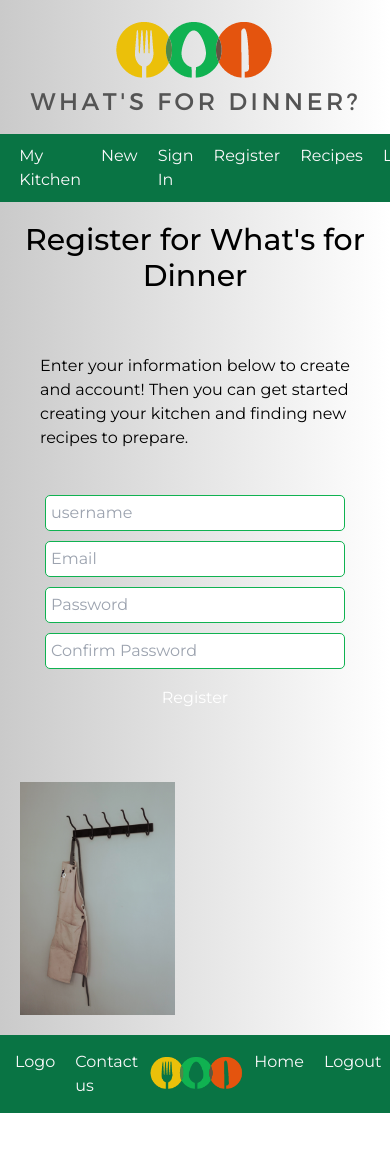
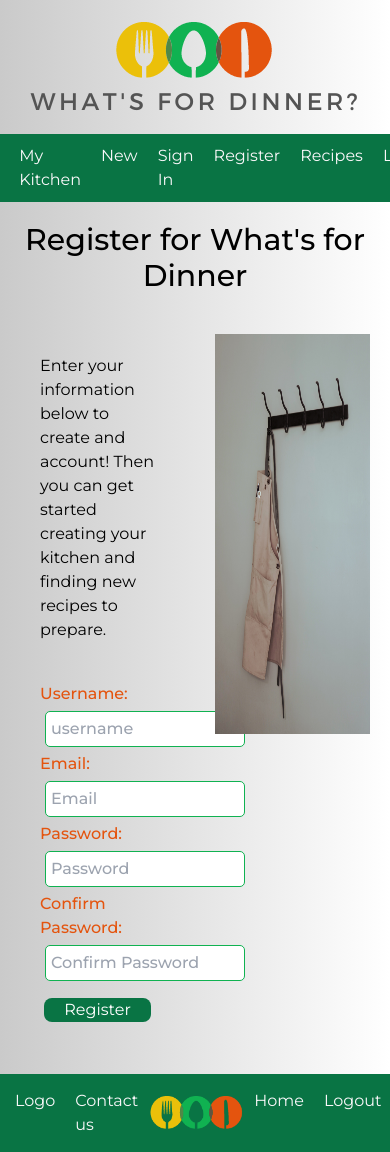
Before and after one commit to marotella/whats-for-dinner-frontend, a React (Create React App) app: page /user/register in a window 390 px wide. Shown: the top 1152 px of the page. Before the commit the page ends 1113 px from the top, so only its background shows below. Built offline with nearby package versions, Linux system fonts and the light colour scheme; no server answers.

Commit message:
Registration formatting

```diff
--- a/src/App.css
+++ b/src/App.css
@@ -84,10 +84,10 @@ input {
   border-radius: 5px;
 }
 
-label {
+/* label {
   font-weight: 600;
   color: #E4540E;
-}
+} */
 
 .title {
   display: flex;
@@ -214,7 +214,7 @@ form {
 }
 
 input {
-  max-width: 300px;
+  max-width: 200px;
 }
 
 .loginImage {
@@ -228,3 +228,10 @@ input {
   max-height: 400px;
   align-items: center;
 }
+
+
+.newImage {
+  display: flex;
+  max-height: 400px;
+  align-items: center;
+}
--- a/src/pages/Login.js
+++ b/src/pages/Login.js
@@ -20,24 +20,33 @@ const LoginForm = ({ loginUser }) => {
           <p class="p-5">Enter your email and password below to login into your account.</p>
 
           <form class="p-5" onSubmit={handleSubmit}>
+            <label>
+              <p class="text-orange font-medium">Username: </p>
               <input
                 type="text"
                 placeholder="username"
                 value={username}
                 onChange={(e) => setUsername(e.target.value)}
               />
+            </label>
+            <label>
+              <p class="text-orange font-medium">Email: </p>
               <input
                 type="email"
                 placeholder="Email"
                 value={email}
                 onChange={(e) => setEmail(e.target.value)}
               />
+            </label>
+            <label>
+              <p class="text-orange font-medium">Password: </p>
               <input
                 type="password"
                 placeholder="Password"
                 value={password}
                 onChange={(e) => setPassword(e.target.value)}
               />
+            </label>
             <div>
               <button class="bg-green hover:bg-white border-lightGreen rounded-lg px-5 m-3 text-white hover:text-green focus:bg-orange focus:text-white" type="submit">Log In</button>
             </div>
--- a/src/pages/New.js
+++ b/src/pages/New.js
@@ -37,10 +37,14 @@ function NewIngredientForm({ createIngredient }) {
 
   return (
     <div>
-      <h3>Add a New Ingredient to your kitchen!</h3>
-      <form onSubmit={handleSubmit} className="newIngredientForm">
-        <label>
-          Ingredient:
+      <h3 class="p-5 font-medium fontsize text-2xl text-center">Add a new ingredient to your kitchen!</h3>
+      <div class="flex flex-row">
+
+        <div class= "flex flex-col p-5 w-1/2">
+          <p>Enter the name and quantity of the new ingredient below.</p>
+          <form class="p-5" onSubmit={handleSubmit} className="newIngredientForm">
+            <label class="text-orange font-medium">
+              Name:
               <input
                 type="text"
                 name="ingredient"
@@ -48,7 +52,7 @@ function NewIngredientForm({ createIngredient }) {
                 onChange={handleInputChange}
               />
             </label>
-        <label>
+            <label class="text-orange font-medium">
               Quantity:
               <input
                 type="integer"
@@ -57,8 +61,13 @@ function NewIngredientForm({ createIngredient }) {
                 onChange={handleInputChange}
               />
             </label>
-        <button type="submit">Submit</button>
+            <button class="bg-green hover:bg-white border-lightGreen rounded-lg px-5 m-3 text-white hover:text-green focus:bg-orange focus:text-white" type="submit">Submit</button>
           </form>
+        </div>
+        <div class="w-1/2 max-h-200 p-5 flex justify-content">
+          <img class="max-h-100 object-contain" src={process.env.PUBLIC_URL + '/Refrigerator.jpg'} alt="fridge" className="newImage" />
+        </div>
+      </div>
     </div>
   );
 }
--- a/src/pages/Register.js
+++ b/src/pages/Register.js
@@ -36,47 +36,57 @@ const RegisterForm = ({ registerUser }) => {
   return (
     <div>
       <h1 class="p-5 font-medium fontsize text-3xl text-center">Register for What's for Dinner</h1>
-      <div class="flex flex-col md:flex-row">
-        <div class="w-full md:w-1/2 p-5 flex flex-col">
+      <div class="flex flex-row">
+        <div class="w-1/2 md:w-1/2 p-5">
           <p class="p-5">Enter your information below to create and account! Then you can get started creating your kitchen and finding new recipes to prepare.</p>
-          {errorMessage && <p class="text-orange-medium p-5">{errorMessage}</p>}
-          <div>
-            <form  class= "p-5" onSubmit={handleSubmit}>
+          {errorMessage && <p class="text-orange p-5">{errorMessage}</p>}
+          <form class="p-5" onSubmit={handleSubmit}>
+            <label class="text-orange font-medium">
+              Username:
               <input
                 type="text"
                 placeholder="username"
                 value={username}
                 onChange={(e) => setUsername(e.target.value)}
               />
+            </label>
+            <label class="text-orange font-medium">
+              Email:
               <input
                 type="email"
                 placeholder="Email"
                 value={email}
                 onChange={(e) => setEmail(e.target.value)}
               />
+            </label>
+            <label class="text-orange font-medium">
+              Password:
               <input
                 type="password"
                 placeholder="Password"
                 value={password}
                 onChange={(e) => setPassword(e.target.value)}
               />
+            </label>
+            <label class="text-orange font-medium">
+              Confirm Password:
               <input
                 type="password"
                 placeholder="Confirm Password"
                 value={confirmPassword}
                 onChange={(e) => setConfirmPassword(e.target.value)}
               />
-              <div class="flex justify-center">
-                <button class="bg-green-700 hover:bg-white border-green-500 rounded-lg px-5 m-3 text-white hover:text-green-700 focus:bg-orange-500 focus:text-white" type="submit">Register</button>
-              </div>
-            </form>
-          </div>
-          </div>
-          <div class="w-1/2 p-5">
-            <img src={process.env.PUBLIC_URL + '/Apron.jpg'} alt="apron" className="registerImage" />
+            </label>
+            <div className="flex justify-center">
+              <button class="bg-green hover:bg-white border-green rounded-lg px-5 m-3 text-white hover:text-green focus:bg-orange focus:text-white" type="submit">Register</button>
+            </div>
+          </form>
         </div>
-      </div>
-    </div>
+        <div class="w-1/2 max-h-200 p-5 flex">
+        <img src={process.env.PUBLIC_URL + '/Apron.jpg'} alt="apron" className="registerImage" />
+      </div >
+      </div >
+    </div >
   );
 }
 
```
Also changed, not shown: public/IconInitials.png (deleted). Lines whose indentation alone changed are shown as unchanged.
